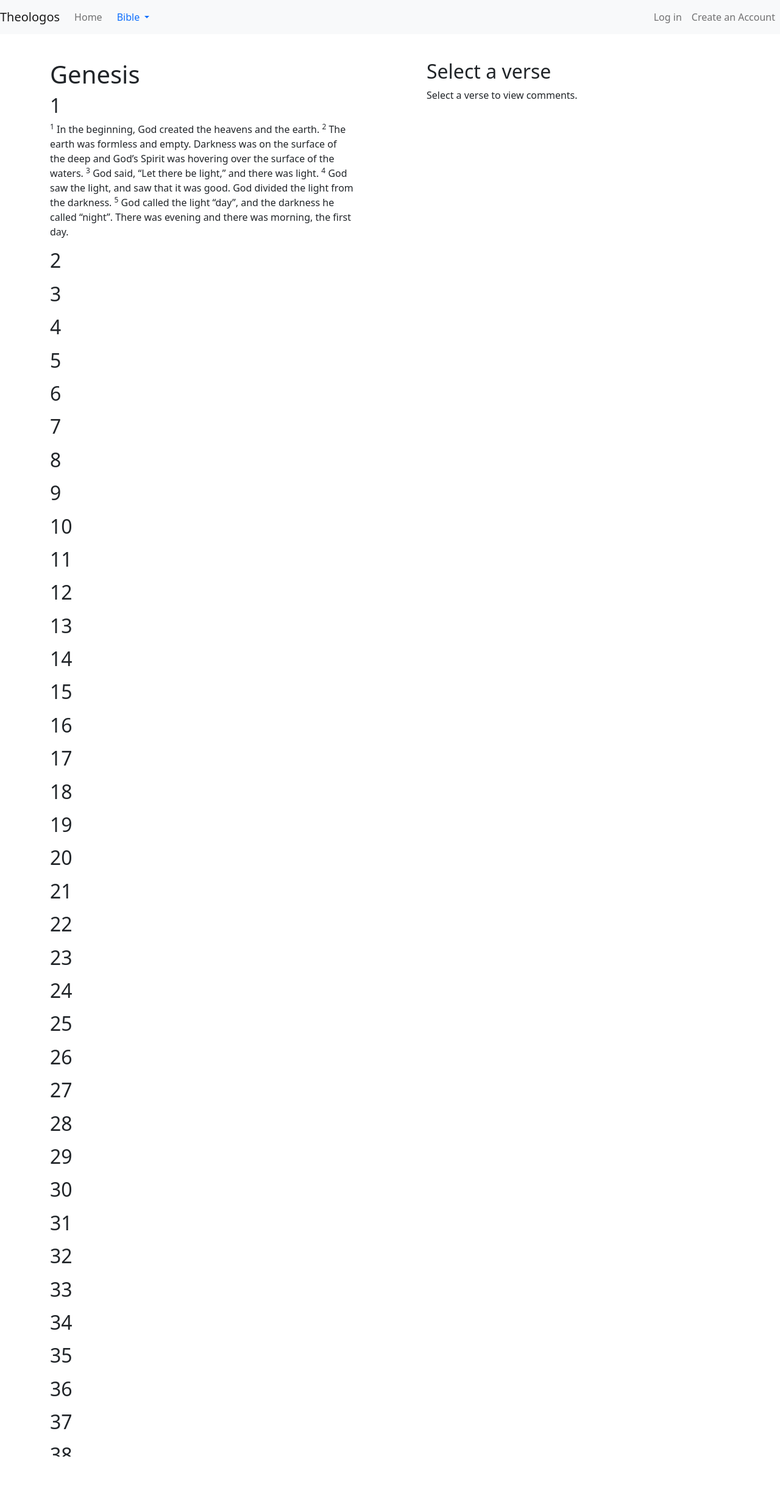
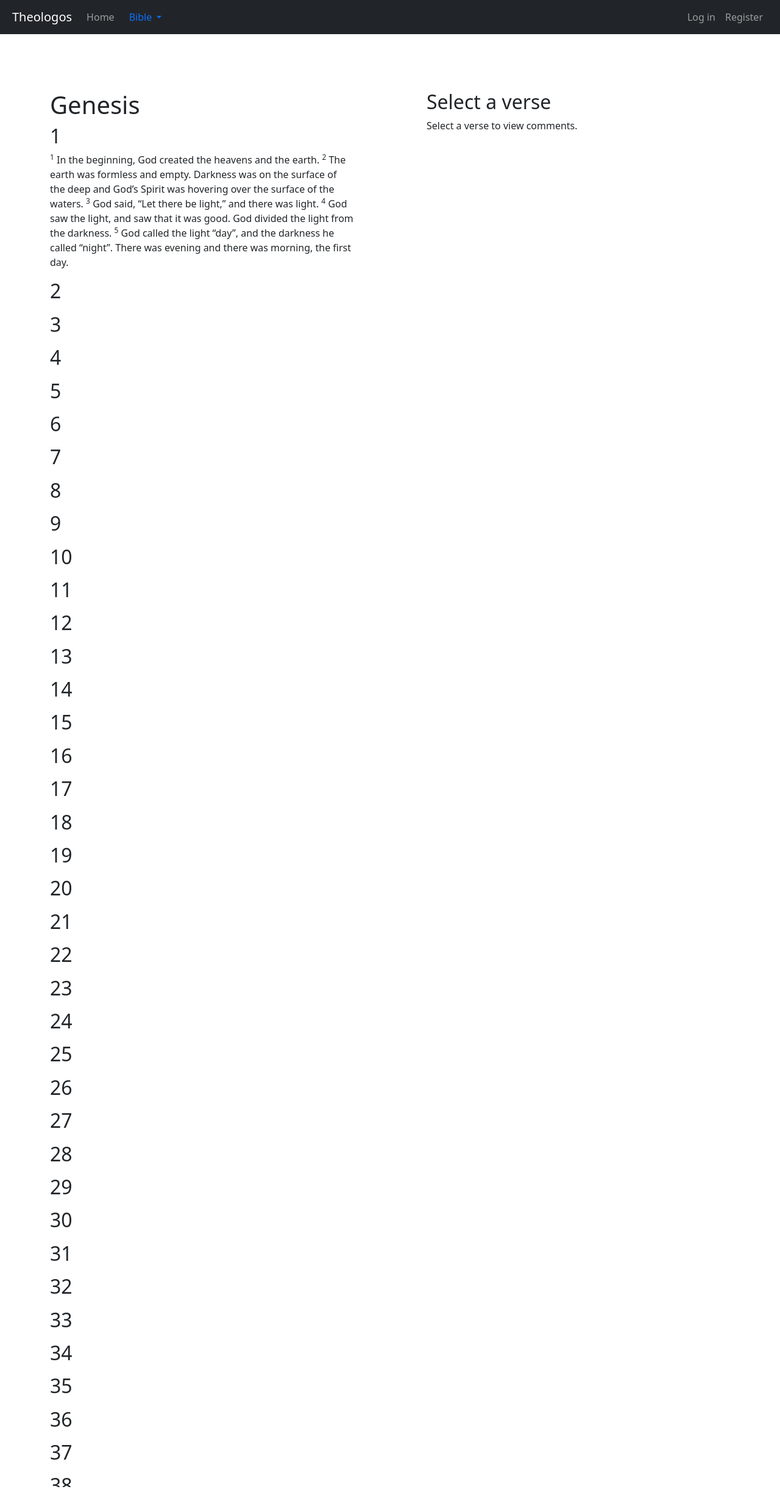
Before and after one commit to HSamiul/theologos, a Django app: page /bible/ in a window 1280 px wide. Shown: the top 2469 px of the page at 61% size. Run offline with Django 4.2, Linux system fonts and the light colour scheme; data comes from the database, SQL or seed files in the repository; some libraries are stand-ins or nearby versions.

Commit message:
Implemented UX improvements across the app (#90)
* made bible link available in nav bar in all pages

* fixed bug where voting/un-voting a comment caused the app to crash

* added consistent padding between navigation bar content below it

* added content to the home page

* moved home styling to its own file, home.css

* improved look of navigation bar

* added consistent messages/alerts across all pages

* made registration form use crispy plugin to look prettier

* added redirect to home after an account is registered

* failed account registration now reloads the page with error messages

* added redirect to registration page when an unauthenticated user tries upvoting a post

* minor spacing changes to nav bar and sizing changes to home page content

* fixed regex phone validator

```diff
--- a/accounts/templates/accounts/user_update_form.html
+++ b/accounts/templates/accounts/user_update_form.html
@@ -7,8 +7,6 @@
 {% block content %}
 
 <div class="container my-5">
-
-    {% include "../messages.html" %}
 
   <div class="row mt-5">
       <div class="col-md-3 col-sm-6">
--- a/bible/templates/bible/bible_list.html
+++ b/bible/templates/bible/bible_list.html
@@ -3,6 +3,7 @@
 
 <!-- use all books from the context given from the view -->
 {% for book in books %}
+
 <h1>{{ book.full_title }}</h1>
     <!-- render each chapters of the given book -->
     {% for chapter in book.get_chapters %}
--- a/bible/templates/bible/bible_split_view.html
+++ b/bible/templates/bible/bible_split_view.html
@@ -26,6 +26,7 @@
             <!-- content for the right half of the page is in the commentary
                  block can be overriden by child templates -->
             {% block commentary %} {% endblock %}
+
         </div>
 
     </div>
--- a/bible/views.py
+++ b/bible/views.py
@@ -1,5 +1,6 @@
 from django.shortcuts import get_object_or_404, render, redirect
 from django.http import HttpResponse, HttpResponseRedirect
+from django.contrib import messages
 
 from .models import Book, Verse
 from commentary.forms import PostCreationForm
@@ -126,7 +127,8 @@ def toggle_vote(request, post_id):
     '''
     # do not allow votes while not logged in
     if not request.user.is_authenticated:
-        return HttpResponse('You must be signed in to upvote posts.') # TODO: give a more helpful response (flash a message?)
+        messages.error(request, "Please register an account to vote on posts")
+        return redirect("accounts:register")
 
     # get the profile of the user who made the request
     profile = request.user.profile
--- a/profiles/validators.py
+++ b/profiles/validators.py
@@ -10,6 +10,7 @@ def validate_dob(value):
 
 # TODO: Update validate_phone to accept all phone numbers and not 05-XXX-XXX-XXXX
 validate_phone = RegexValidator(
-    regex=r'^(05)\d{9}$',
-    message='Phone number must be entered in the format: 05999999999'
+    # source: https://ihateregex.io/expr/phone/
+    regex=r'^[\+]?[(]?[0-9]{3}[)]?[-\s\.]?[0-9]{3}[-\s\.]?[0-9]{4,6}$',
+    message='Phone number must be a valid 10-digit US phone number.'
 )
--- a/static/base.css
+++ b/static/base.css
@@ -0,0 +1,14 @@
+body {
+    padding-top: 50px;
+}
+
+.commentary-heading, .book-title {
+    padding-top: 50px;
+}
+
+/* source: https://stackoverflow.com/a/11008050 */
+@media (max-width: 979px) {
+  body {
+    padding-top: 0px;
+  }
+}
--- /dev/null
+++ b/static/home.css
@@ -0,0 +1,38 @@
+.home-container {
+    width: 100vw;
+    height: 100vh;
+
+    display: grid;
+    gap: 20px;
+
+    /* justify-content: center; */
+    /* align-items: center; */
+
+    grid-template-columns: 1fr 1fr;
+  }
+
+  .home-container > .read {
+    /* justify-self: start; */
+    justify-self: end;
+    align-self: start;
+  }
+
+  .home-container > .register {
+    justify-self: start;
+    align-self: start;
+  }
+
+  .home-container > .item {
+    /* background-color: pink; */
+  }
+
+  .home-container > .blurb {
+    grid-column: 1/-1; /* take up the entire row */
+
+    justify-self: center;
+    align-self: end;
+    width: 50%;
+
+    text-align: center;
+    font-size: x-large;
+  }
--- /dev/null
+++ b/static/nav_bar.css
@@ -0,0 +1,8 @@
+.navbar-brand {
+    font-weight: 300;
+    margin-left: 20px;
+  }
+
+.navbar-last {
+margin-right: 20px;
+}
--- a/templates/base.html
+++ b/templates/base.html
@@ -7,6 +7,8 @@
     <meta name="viewport" content="width=device-width, initial-scale=1.0">
 
     <link rel="stylesheet" type="text/css" href="{% static 'base.css' %}">
+    <link rel="stylesheet" type="text/css" href="{% static 'home.css' %}">
+    <link rel="stylesheet" type="text/css" href="{% static 'nav_bar.css' %}">
 
     <!-- Bootstrap CDN -->
     <link href="https://cdn.jsdelivr.net/npm/bootstrap@5.1.3/dist/css/bootstrap.min.css" rel="stylesheet" integrity="sha384-1BmE4kWBq78iYhFldvKuhfTAU6auU8tT94WrHftjDbrCEXSU1oBoqyl2QvZ6jIW3" crossorigin="anonymous">
@@ -18,6 +20,7 @@
 <body>
     {% include 'partials/nav_bar.html' %}
     <main>
+        {% include "./messages.html" %}
         {% block content %} {% endblock %}
     </main>
 </body>
--- a/templates/partials/nav_bar.html
+++ b/templates/partials/nav_bar.html
@@ -1,16 +1,15 @@
 <!-- TODO: make the left and right margins larger -->
 <!-- TODO: figure out why the navbar doesn't collapse into a hamburger menu when screen gets small -->
-<nav class="navbar navbar-expand-lg navbar-light bg-light fixed-top">
+<nav class="navbar navbar-expand-lg navbar-dark bg-dark bg-light fixed-top">
     <a class="navbar-brand" href={% url 'home' %}>Theologos</a>
 
     <div class="collapse navbar-collapse">
+        <div class="navbar-nav"> <!-- me-auto pushes account items to the right -->
+            <a class="nav-item nav-link" href={% url 'home' %}>Home</a>
+        </div>
 
         <!-- Bible navigation menu -->
         {% if "bible" in request.path or "post" in request.path %}
-
-        <div class="navbar-nav"> <!-- me-auto pushes account items to the right -->
-            <a class="nav-item nav-link" href={% url 'home' %}>Home</a>
-        </div>
 
         <div class="dropdown me-auto">
             <a class="nav-link dropdown-toggle" href="#" data-bs-auto-close="outside" role="button" data-bs-toggle="dropdown" aria-expanded="false">
@@ -59,8 +58,8 @@
 
         {% else %}
 
-        <div class="navbar-nav me-auto"> <!-- me-auto pushes account items to the right -->
-            <a class="nav-item nav-link" href={% url 'home' %}>Home</a>
+        <div class="navbar-nav me-auto">
+            <a class="nav-item nav-link" href={% url 'bible:index' %}>Bible</a>
         </div>
 
         {% endif %}
@@ -68,7 +67,7 @@
         <div class="navbar-nav">
             {% if user.is_authenticated %}
             <div class="nav-item dropdown">
-                <a class="nav-link dropdown-toggle" href="#" data-bs-toggle="dropdown">Hello, {{ user.username }}</a>
+                <a class="nav-link dropdown-toggle navbar-last" href="#" data-bs-toggle="dropdown">Hello, {{ user.username }}</a>
 
                 <div class="dropdown-menu">
                     <a class="dropdown-item" href={% url 'accounts:detail' user.pk %}>Account</a>
@@ -78,7 +77,7 @@
 
             {% else %}
             <a class="nav-item nav-link" href={% url 'login' %}>Log in</a>
-            <a class="nav-item nav-link" href={% url 'accounts:register' %}>Create an Account</a>
+            <a class="nav-item nav-link navbar-last" href={% url 'accounts:register' %}>Register</a>
             {% endif %}
         </div>
     </div>
--- a/templates/registration/login.html
+++ b/templates/registration/login.html
@@ -5,8 +5,6 @@
 {% block content %}
 <div class="container-lg my-5">
     <h1>Login</h1>
-
-    {% include "../messages.html" %}
 
     {% if user.is_authenticated %}
     <span>
--- a/theologos/templates/messages.html
+++ b/theologos/templates/messages.html
@@ -1,23 +1,10 @@
-<!DOCTYPE html>
-<html>
-<head>
-    <title>{% block title %}Messages{% endblock %}</title>
-
-    <!-- Use to CDN deliver cached version of Bootstrap’s compiled CSS and JS -->
-    <link href="https://cdn.jsdelivr.net/npm/bootstrap@5.1.3/dist/css/bootstrap.min.css" rel="stylesheet" integrity="sha384-1BmE4kWBq78iYhFldvKuhfTAU6auU8tT94WrHftjDbrCEXSU1oBoqyl2QvZ6jIW3" crossorigin="anonymous">
-    <script src="https://cdn.jsdelivr.net/npm/bootstrap@5.1.3/dist/js/bootstrap.bundle.min.js" integrity="sha384-ka7Sk0Gln4gmtz2MlQnikT1wXgYsOg+OMhuP+IlRH9sENBO0LRn5q+8nbTov4+1p" crossorigin="anonymous"></script>
-</head>
-
-<!-- Display notifications using Django messages framework -->
 {% if messages %}
-<ul class="messages">
+<ul class="messages" style="margin: 25px;">
     {% for message in messages %}
-    <div class="alert {{message.tags}} alert-warning alert-dismissible show" role="alert" >
+    <div class="alert {{message.tags}} alert-primary alert-dismissible show" role="alert" >
         <span>{{ message }}</span>
         <button type="button" class="btn-close" data-bs-dismiss="alert" aria-label="Close"></button>
     </div>
     {% endfor %}
 </ul>
 {% endif %}
-
-</html>
```
Also changed, not shown: accounts/templates/accounts/register.html (+9 -9 lines), accounts/views.py (+9 -5 lines), templates/home.html (+15 -1 lines).
